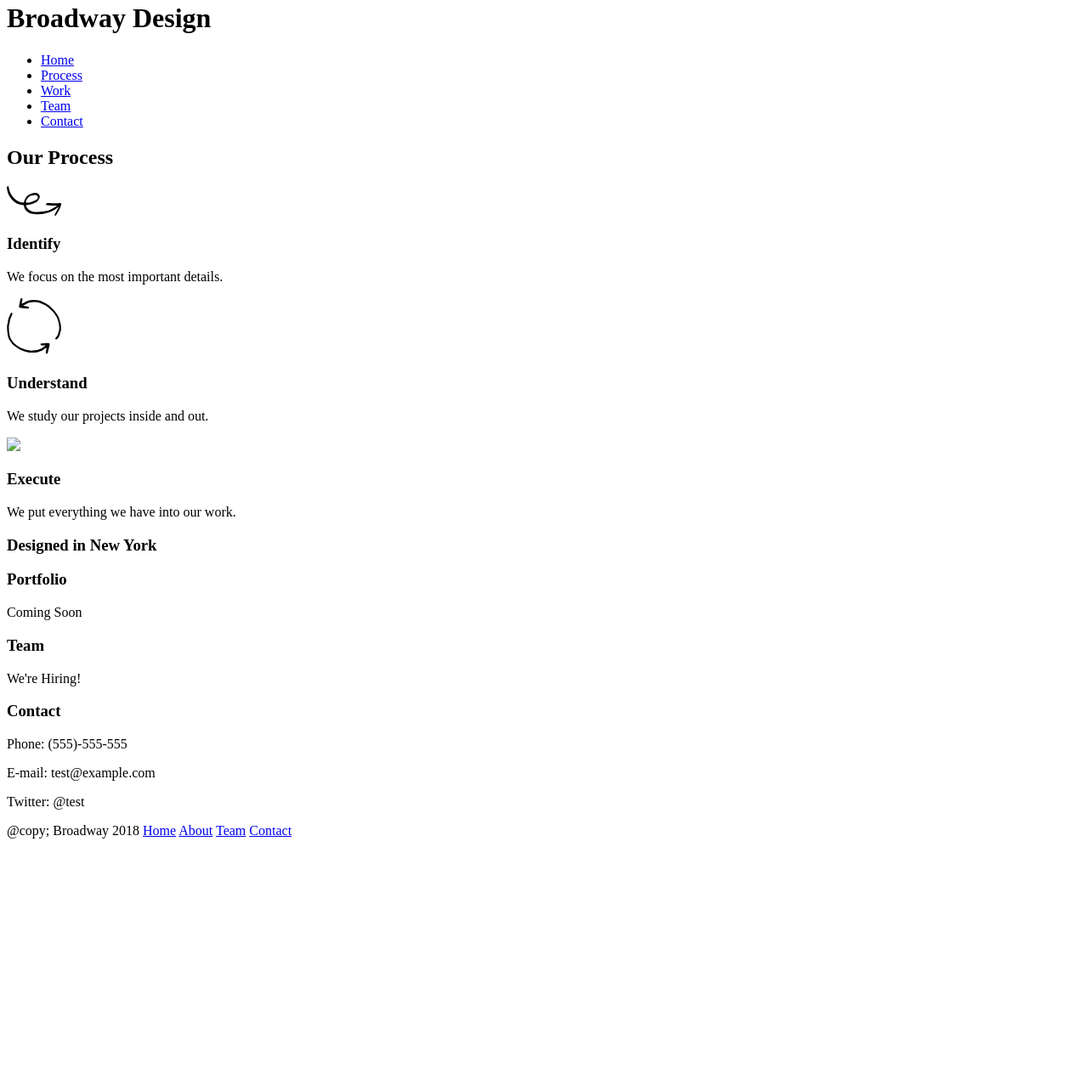
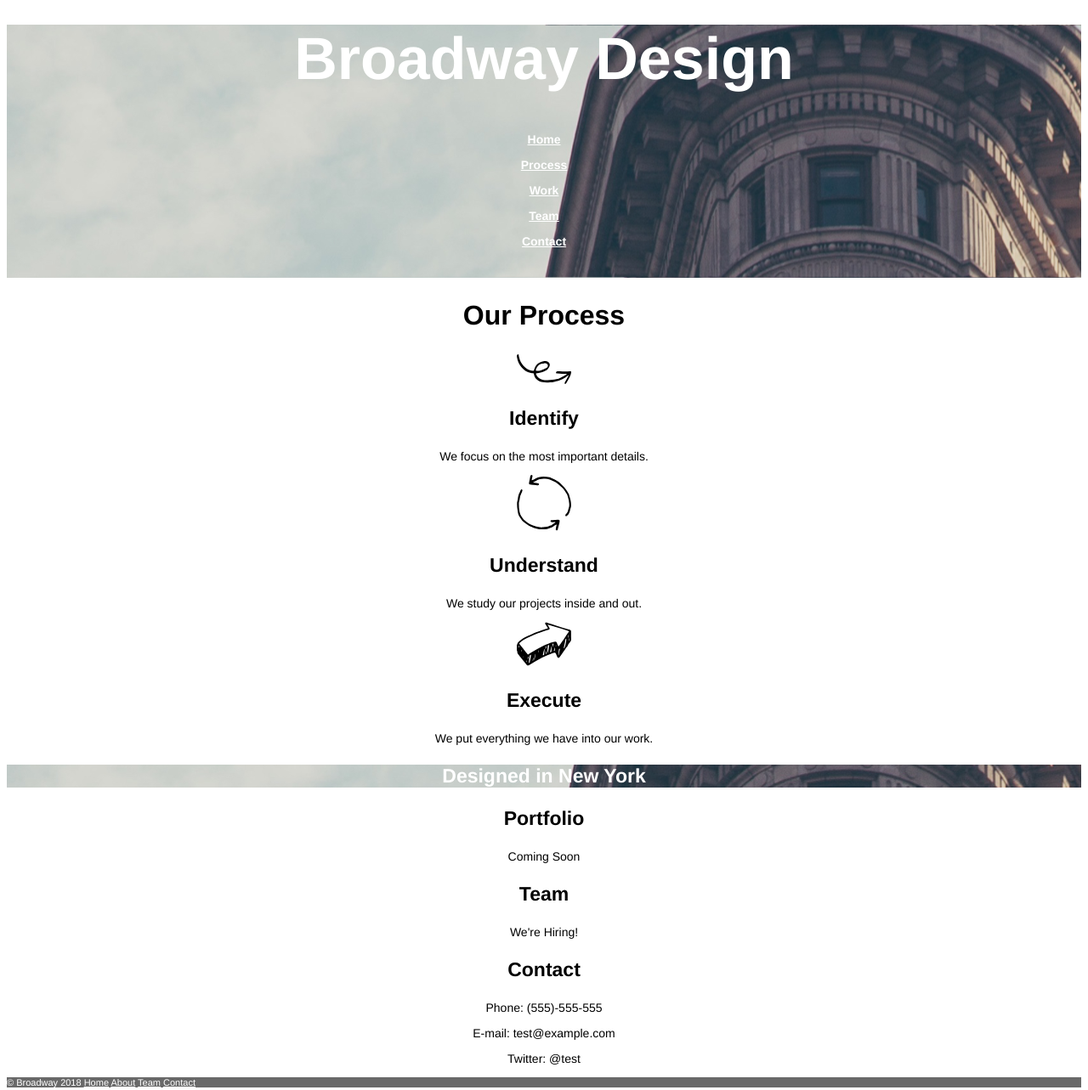
Before and after one commit to carolbleyle/Broadway, a plain HTML site: page index.html in a window 1280 px wide. Shown: the part 18-1301 px from the top of the page at 85% size. Before the commit the page ends 1021 px from the top, so only its background shows below. Drawn offline with Linux system fonts and the light colour scheme.

Commit message:
Finish style.

```diff
--- a/Resources/style.css
+++ b/Resources/style.css
@@ -0,0 +1,54 @@
+html {
+  text-align: center;
+  font-family: helvetica, sans-serif;
+  color: black;
+}
+
+h1 {
+  font-size: 70px;
+  font-weight: bold;
+  color: white;
+}
+
+h2 {
+  font-size: 32px;
+  font-weight: bold;
+}
+
+h3 {
+  font-size: 23px;
+  font-weight: bold;
+}
+
+p {
+  font-size: 14px;
+}
+
+a {
+  color: white;
+}
+
+
+.menu {
+  font-size: 18px;
+  color: white;
+  font-weight: bold;
+}
+
+.header,
+.banner {
+  background-image: url("./Images/the-flatiron-building.png");
+  color: white;
+  background-position: center;
+}
+
+.footer {
+  text-align: left;
+  color: white;
+  background-color: dimgray;
+}
+
+.copywrite {
+  font-size: 11px;
+  color: white;
+}
--- a/index.html
+++ b/index.html
@@ -4,6 +4,7 @@
 <head>
   <title>Broadway Design
   </title>
+  <link href=./Resources/style.css type="text/css" rel="stylesheet">
 </head>
 
 <body>
@@ -14,18 +15,19 @@
 <h1>Broadway Design
 </h1>
 
-<ul class="menu">
-  <li><a href=#>Home</a>
-  </li>
-  <li><a href=#process>Process</a>
-  </li>
-  <li><a href=#portfolio>Work</a>
-  </li>
-  <li><a href=#team>Team</a>
-  </li>
-  <li><a href=#contact>Contact</a>
-    </li>
-</ul>
+  <div class="menu">
+    <p><a href=#>Home</a>
+    </p>
+    <p><a href=#process>Process</a>
+    </p>
+    <p><a href=#portfolio>Work</a>
+    </p>
+    <p><a href=#team>Team</a>
+    </p>
+    <p><a href=#contact>Contact</a>
+    </p>
+    <br>
+  </div>
 </div>
 
 <!-- Process section -->
@@ -40,7 +42,7 @@
   <h3>Understand
   </h3>
   <p>We study our projects inside and out.</p>
-  <img src=".Resources/Images/execute.svg">
+  <img src=./Resources/Images/execute.svg>
   <h3>Execute
   </h3>
   <p>We put everything we have into our work.</p>
@@ -77,14 +79,12 @@
 </body>
 
 <footer>
-<div>
-  <p>@copy; Broadway 2018
-    <span class="menu">
+<div class="footer">
+  <p class="copywrite">&copy; Broadway 2018
       <a href=#>Home</a>
       <a href=#>About</a>
       <a href=#team>Team</a>
       <a href=#contact>Contact</a>
-    </span>
   </p>
 </div>
 
```
Also changed, not shown: 2 other files.
